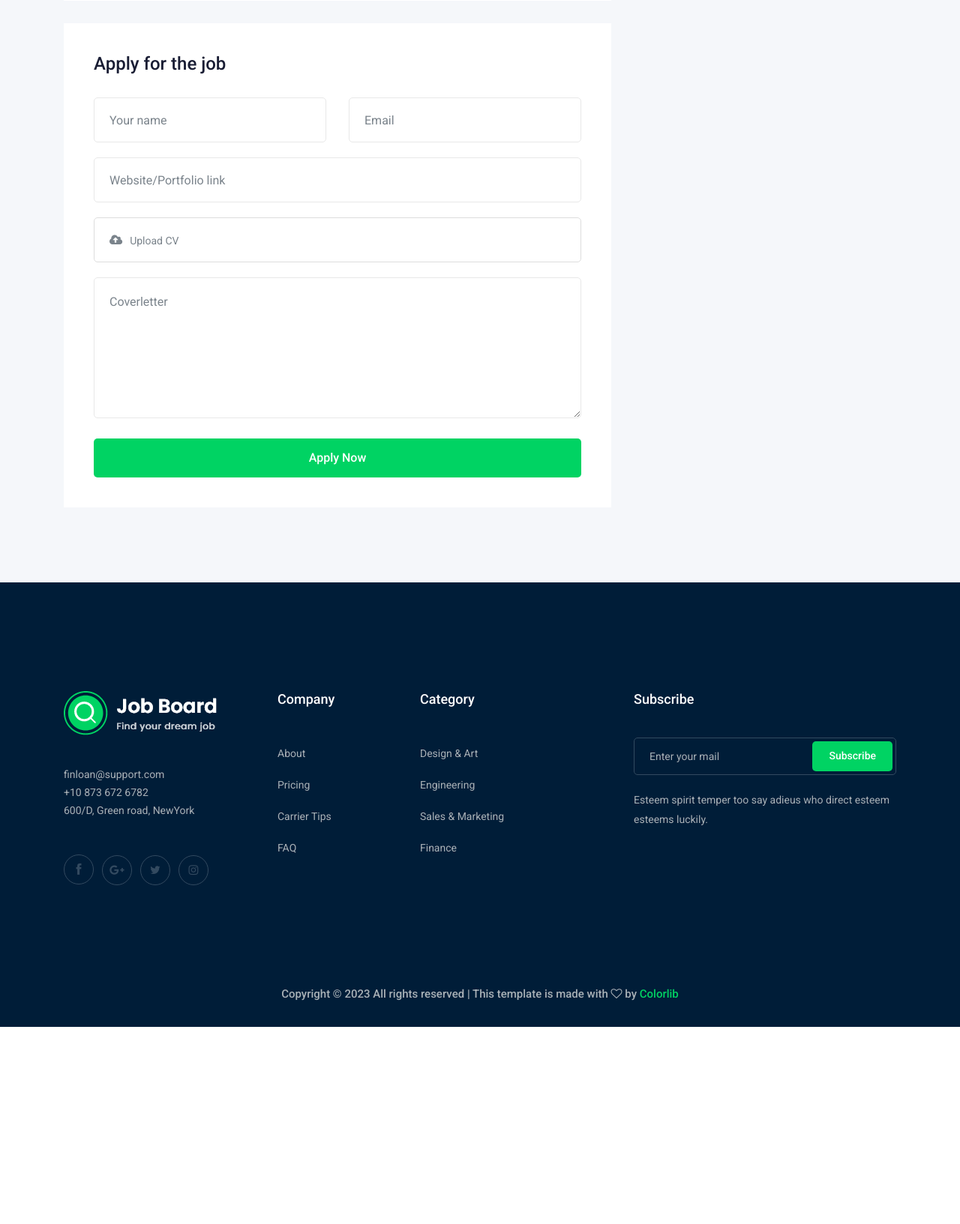
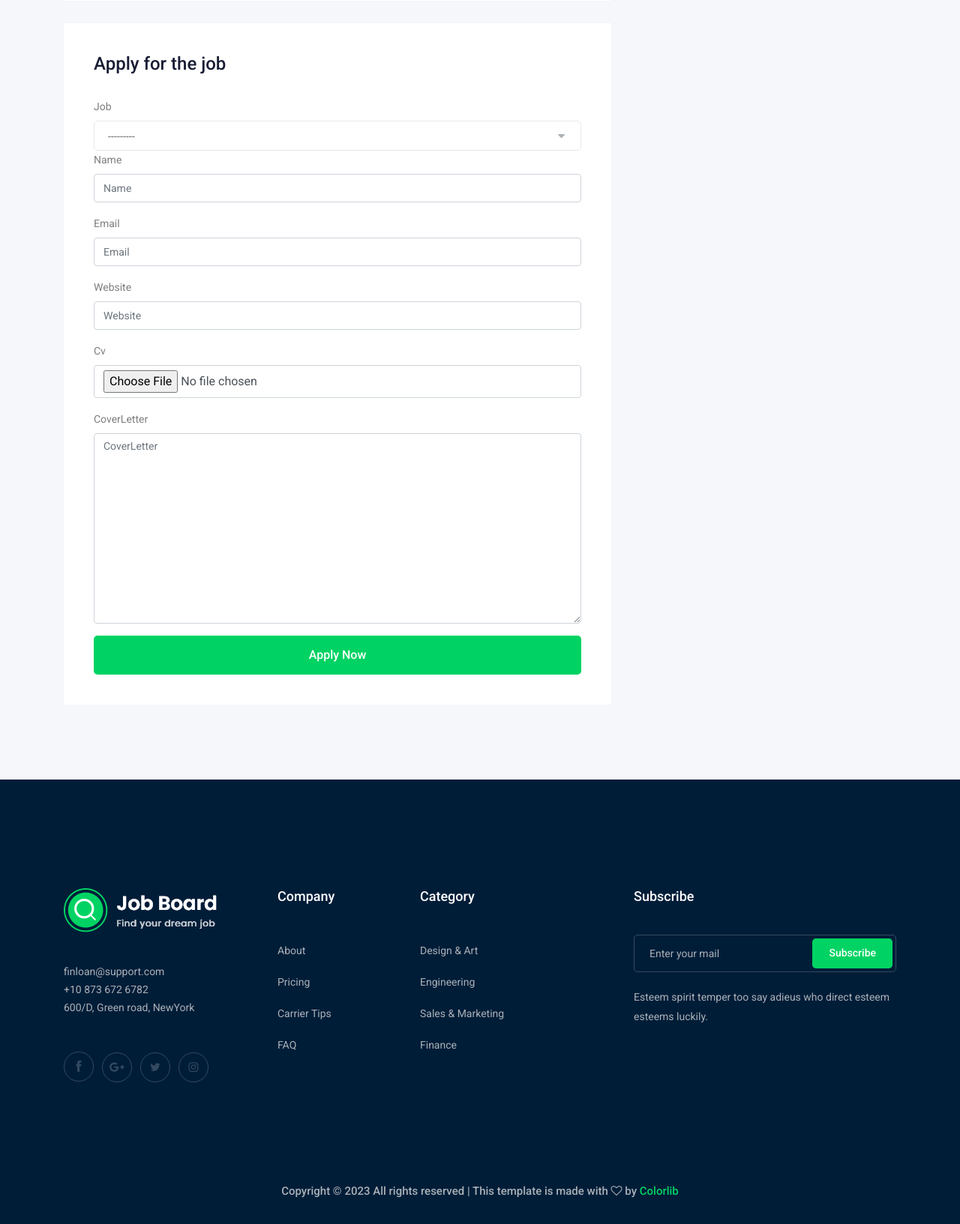
Before and after one commit to Abderahim-Bh/JobBoardRepo, a Django app: a page that uses templates/pages/jobDetails.html in a window 1280 px wide. Shown: the part 1368-3001 px from the top of the page at 75% size. Before the commit the page ends 2738 px from the top, so only its background shows below. Run offline with Django 4.2, Linux system fonts and the light colour scheme; data comes from the database, SQL or seed files in the repository; both versions use the stored data as it was after the commit; some libraries are stand-ins or nearby versions.

Commit message:
add model form

```diff
--- a/job/admin.py
+++ b/job/admin.py
@@ -1,7 +1,8 @@
 from django.contrib import admin
-from . models import JobModel,CategoryModel
+from . models import JobModel, CategoryModel, Candidates
 
 # Register your models here.
 
 admin.site.register(JobModel)
 admin.site.register(CategoryModel)
+admin.site.register(Candidates)
--- /dev/null
+++ b/job/forms.py
@@ -0,0 +1,15 @@
+from django import forms
+from . models import Candidates
+
+
+class ApplyForm(forms.ModelForm):
+    class Meta:
+        model = Candidates
+        fields = [
+            'job',
+            'name',
+            'email',
+            'website',
+            'cv',
+            'coverLetter'
+        ]
--- a/job/models.py
+++ b/job/models.py
@@ -39,3 +39,17 @@ class JobModel(models.Model):
         super(JobModel,self).save(*args,**kwargs)
     def __str__(self):
         return self.title
+
+
+
+class Candidates(models.Model):
+    job = models.ForeignKey(JobModel, on_delete=models.CASCADE, null=True)
+    name = models.CharField(max_length=50)
+    email = models.EmailField(max_length=100)
+    website = models.URLField()
+    cv = models.FileField(upload_to="apply/")
+    coverLetter = models.TextField(max_length=100)
+    createdAt = models.DateTimeField(auto_now=True)
+
+    def __str__(self):
+        return self.name
--- a/job/views.py
+++ b/job/views.py
@@ -1,6 +1,7 @@
 from django.shortcuts import render
 from . models import JobModel
 from django.core.paginator import Paginator
+from . forms import ApplyForm
 
 # Create your views here.
 
@@ -26,7 +27,17 @@ def jobList(request):
     return render(request, 'pages/jobList.html', context)
 
 def jobDetails(request, slug):
+    jobObject = JobModel.objects.get(slug=slug)
+    if request.method=="POST":
+        form = ApplyForm(request.POST, request.FILES)
+        if form.is_valid():
+            form.save()
+            print("done")
+    else:
+        form = ApplyForm
+
     context= {
-        'job': JobModel.objects.get(slug=slug)
+        'job': jobObject,
+        'form': form,
     }
     return render(request, 'pages/jobDetails.html', context)
--- a/mainProject/settings.py
+++ b/mainProject/settings.py
@@ -40,6 +40,7 @@ INSTALLED_APPS = [
     'django.contrib.staticfiles',
     #myApps
     'job',
+    'django_bootstrap5',
 ]
 
 MIDDLEWARE = [
--- a/templates/pages/jobDetails.html
+++ b/templates/pages/jobDetails.html
@@ -1,5 +1,5 @@
 {% extends 'base.html' %}
-
+{% load django_bootstrap5 %}
 {% block content %}
     <!-- bradcam_area  -->
     <div class="bradcam_area bradcam_bg_1">
@@ -76,46 +76,13 @@
                     </div>
                     <div class="apply_job_form white-bg">
                         <h4>Apply for the job</h4>
-                        <form action="#">
-                            <div class="row">
-                                <div class="col-md-6">
-                                    <div class="input_field">
-                                        <input type="text" placeholder="Your name">
-                                    </div>
-                                </div>
-                                <div class="col-md-6">
-                                    <div class="input_field">
-                                        <input type="text" placeholder="Email">
-                                    </div>
-                                </div>
-                                <div class="col-md-12">
-                                    <div class="input_field">
-                                        <input type="text" placeholder="Website/Portfolio link">
-                                    </div>
-                                </div>
-                                <div class="col-md-12">
-                                    <div class="input-group">
-                                        <div class="input-group-prepend">
-                                          <button type="button" id="inputGroupFileAddon03"><i class="fa fa-cloud-upload" aria-hidden="true"></i>
-                                          </button>
-                                        </div>
-                                        <div class="custom-file">
-                                          <input type="file" class="custom-file-input" id="inputGroupFile03" aria-describedby="inputGroupFileAddon03">
-                                          <label class="custom-file-label" for="inputGroupFile03">Upload CV</label>
-                                        </div>
-                                      </div>
-                                </div>
-                                <div class="col-md-12">
-                                    <div class="input_field">
-                                        <textarea name="#" id="" cols="30" rows="10" placeholder="Coverletter"></textarea>
-                                    </div>
-                                </div>
-                                <div class="col-md-12">
-                                    <div class="submit_btn">
-                                        <button class="boxed-btn3 w-100" type="submit">Apply Now</button>
-                                    </div>
-                                </div>
-                            </div>
+                        <form action="#" method="POST" enctype="multipart/form-data">
+
+                        {% csrf_token %}
+
+                        {% bootstrap_form form %}
+
+                        <button class="boxed-btn3 w-100" type="submit">Apply Now</button>
                         </form>
                     </div>
                 </div>
```
Also changed, not shown: db.sqlite3, job/migrations/0006_candidates.py (added), job/migrations/0007_candidates_job.py (added), job/migrations/0008_candidates_createdat.py (added), job/migrations/0009_alter_candidates_coverletter.py (added), media/apply/e2dc17322d98ce6b99e9909dc13ccf02.jpg (added).
